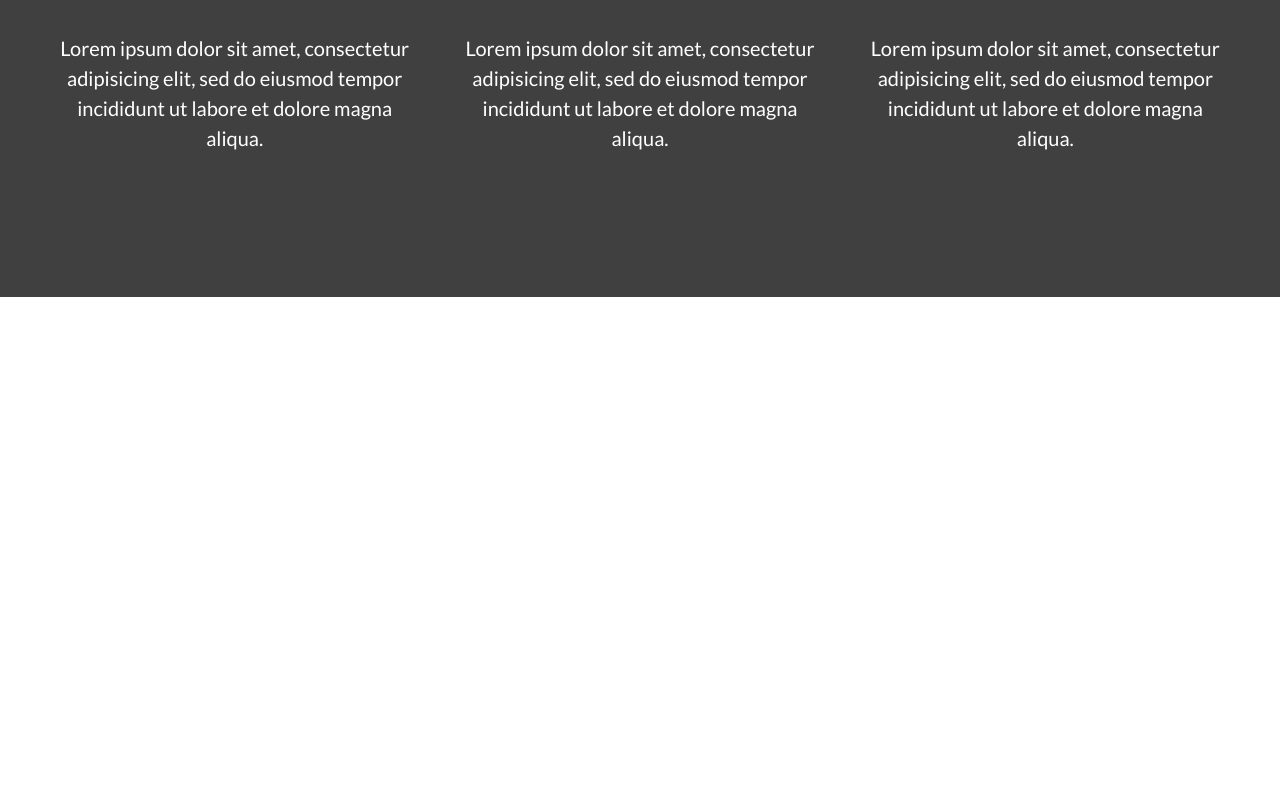
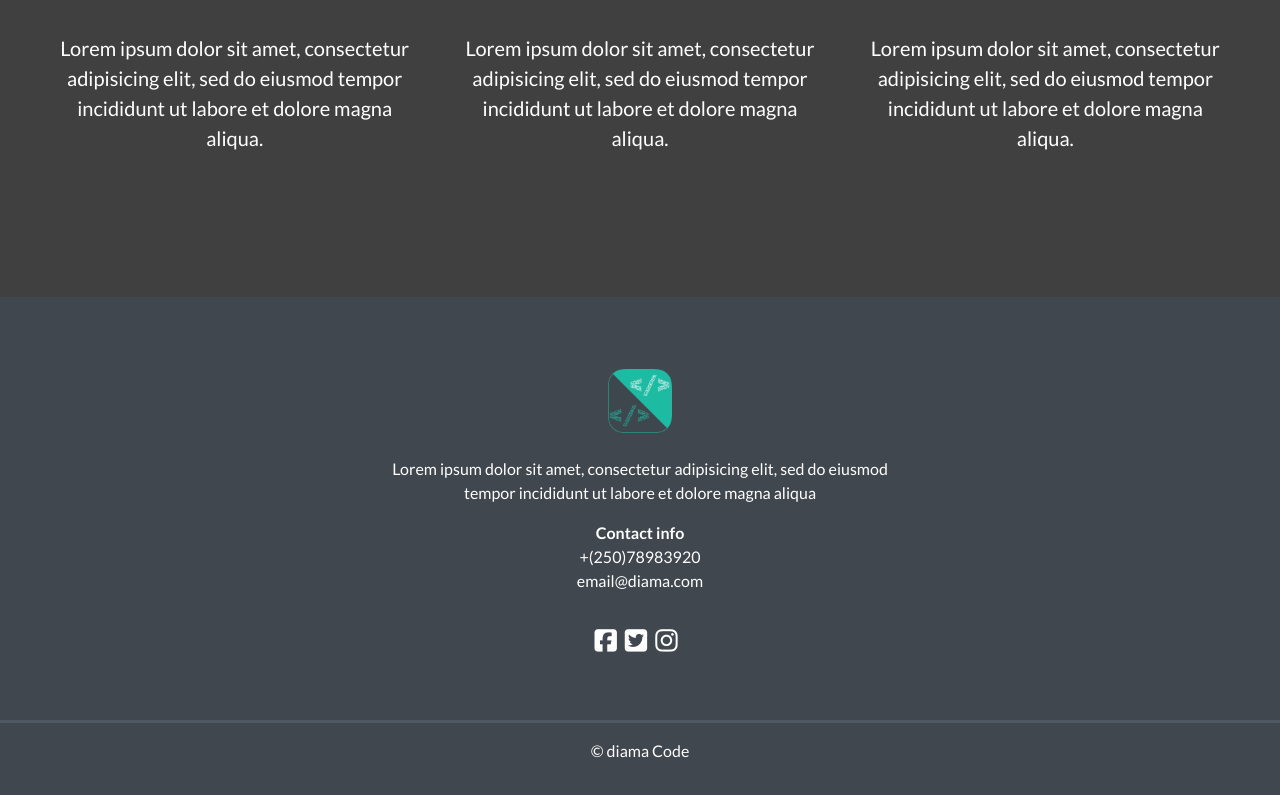
Before and after one commit to Diama1/Portfolio, a React (Create React App) app: page / in a window 1280 px wide. Shown: the part 1681-2476 px from the top of the page. Before the commit the page ends 1978 px from the top, so only its background shows below. Built offline with nearby package versions, Linux system fonts and the light colour scheme.

Commit message:
Ft(contacts): creating contacts section
- Design the section for the contacts
- add the style on the section.

```diff
--- a/src/assets/scss/App.scss
+++ b/src/assets/scss/App.scss
@@ -133,3 +133,32 @@ h3.heading {
         font-size: 1.1rem;
     }
 }
+
+footer {
+    background-color: $gray;
+    color: $white;
+    font-weight: 400;
+    padding: 2rem 0 2rem;
+
+    img {
+        margin: 1.5rem 0;
+        height: 4rem;
+        width: 4rem;
+    }
+    a {
+        color: $white;
+    }
+    .fab {
+        font-size: 1.6rem;
+        margin: 1.2rem .5rem 0 0;
+
+        &:hover {
+            color: $primary-color !important;
+        }
+    }
+    hr.socket {
+        width: 100%;
+        border-top: .2rem solid $secondary-color;
+        margin-top: 3rem;
+    }
+}
--- a/src/assets/scss/abstracts/_variables.scss
+++ b/src/assets/scss/abstracts/_variables.scss
@@ -2,3 +2,4 @@ $secondary-color: #505962;
 $primary-color: #1ebba3;
 $white: #ffffff;
 $black: #000000;
+$gray: #40474e
--- a/src/components/pages/Home.js
+++ b/src/components/pages/Home.js
@@ -1,6 +1,8 @@
 import React, { Component } from 'react';
 import Header from '../layouts/Header';
 import { Link } from 'react-router-dom';
+import logo from '../../assets/images/logo.png';
+
 
 
 export default class Portfolio extends Component {
@@ -105,7 +107,27 @@ export default class Portfolio extends Component {
 
                 </div>
                 <div id="contacts" className="offset">
+                  <footer>
+                      <div className="row justify-content-center">
+                        <div className="col-md-5 text-center">
+                          <img src={logo} alt="Logo"  />
+                          <p> Lorem ipsum dolor sit amet,
+                            consectetur adipisicing elit,
+                            sed do eiusmod tempor incididunt ut
+                            labore et dolore magna aliqua
+                          </p>
+                          <strong> Contact info </strong>
+                          <p>+(250)78983920 <br />email@diama.com </p>
+                          <a href="https://www.facebook.com/diane.mahoro.3" target="_blank"><i class="fab fa-facebook-square"></i></a>
+                          <a href="https://twitter.com/Diama1Dev48" target="_blank"><i className="fab fa-twitter-square"></i></a>
+                          <a href="/" target="_blank"><i className="fab fa-instagram"></i></a>
 
+                        </div>
+                        <hr className="socket" />
+                        &copy; diama Code
+
+                      </div>
+                    </footer>
                 </div>
               </div>
 
```
